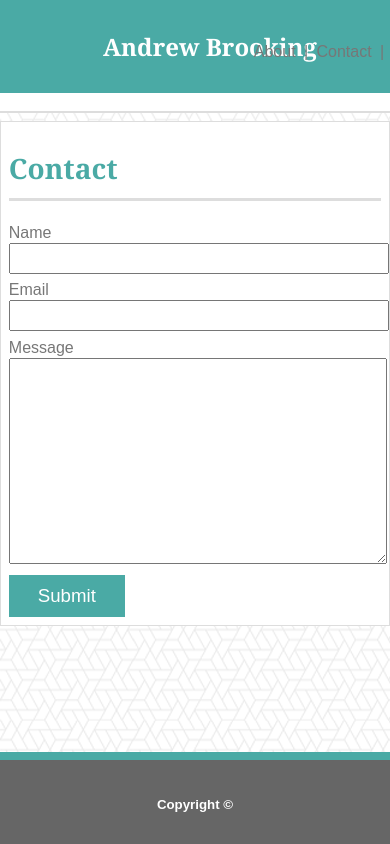
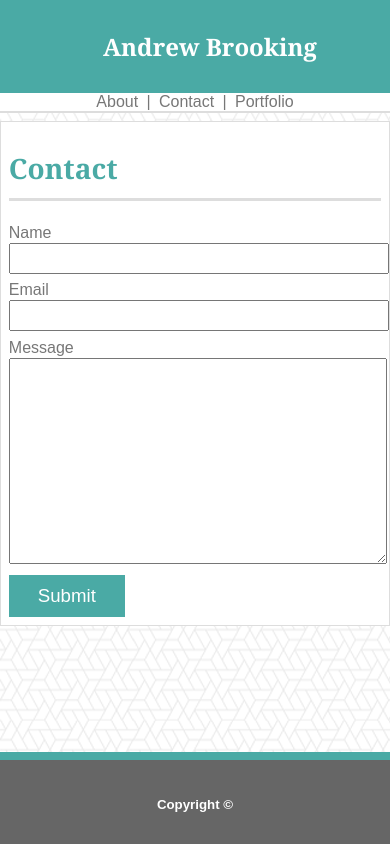
Before and after one commit to AndrewBrooking/Responsive-Portfolio, a plain HTML site: page contact.html in a window 390 px wide. Drawn offline with Linux system fonts and the light colour scheme.

Commit message:
Made header and nav responsive

```diff
--- a/assets/css/style.css
+++ b/assets/css/style.css
@@ -143,5 +143,9 @@ footer {
 
      nav {
          width: 100%;
+         position: relative;
+         top: 0px;
+         left: 0px;
+         text-align: center;
      }
 }
--- a/contact.html
+++ b/contact.html
@@ -2,6 +2,8 @@
 
 <html>
     <head>
+        <meta name="viewport" content="width=device-width, initial-scale=1.0">
+
         <title>Andrew Brooking - Contact</title>
         <link rel="stylesheet" href="./assets/css/style.css">
     </head>
```
Also changed, not shown: portfolio.html (+2 -0 lines).
